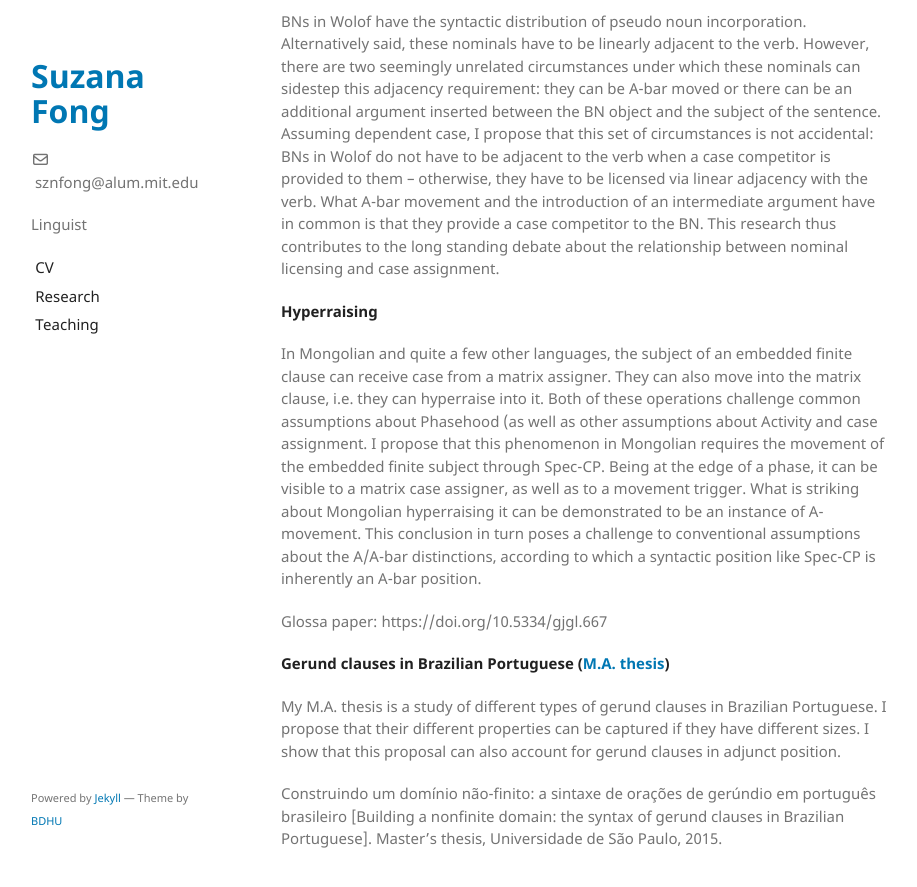
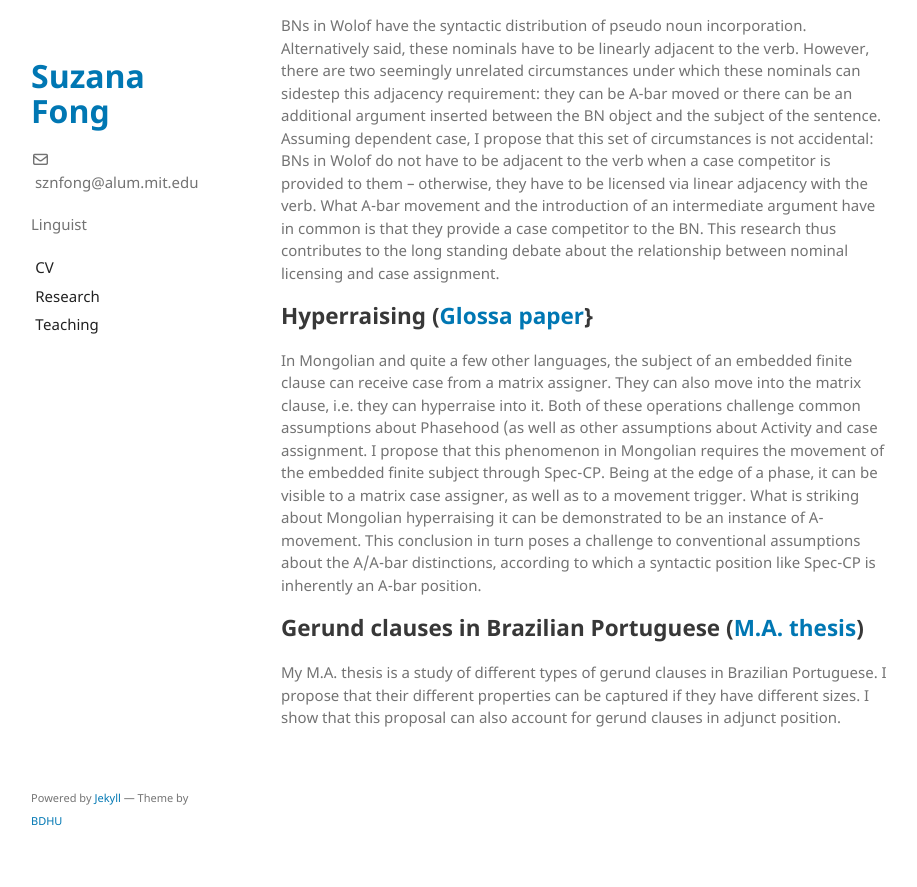
Before and after one commit to sznfng/sznfng.github.io, a Jekyll site: the page built from research.md, in a window 1280 px wide and 900 px high, scrolled down 1066 px. Shown: the top 887 px of the window, without its empty margins (179-1096 px from the left). Built offline with Jekyll 4.4.1, drawn with Linux system fonts in a browser that asks for light colours; our own code applies the rules of GitHub Pages for plain Markdown files; some of the changed text lies outside the part shown.

Commit message:
Update research.md

```diff
--- a/research.md
+++ b/research.md
@@ -8,20 +13,16 @@ Based on these properties, I suggest that object control clauses project a ΣP w
 
 This nascent project bears on the different control theories that account for the phonological properties of PRO. Furthermore, it is informative of the nature and barrierhood of nonfinite clauses.
 
-**Bare nominals in Wolof ([PhD dissertation](https://dspace.mit.edu/handle/1721.1/139864))**
+## Bare nominals in Wolof ([PhD dissertation](https://dspace.mit.edu/handle/1721.1/139864))
 
 The semantic interpretation and syntactic distribution of BNs in Wolof differ from what is taken to characterize their counterparts in other languages. First, instead of being number neutral (i.e. compatible with either a singular or plural interpretation), BNs in Wolof are singular when unmodified. They can only receive a plural interpretation when the BN is accompanied by nominal morphology that can expone a plural feature. Importantly, if such morphological is number-invariant, the BN retains a singular interpretation. In order to account for these facts, I propose that Wolof instantiates a system of nominal licensing whereby interpretable features also require licensing. If correct, this analysis provides a window into the role that features play as driving forces of syntactic derivation.
 
 BNs in Wolof have the syntactic distribution of pseudo noun incorporation. Alternatively said, these nominals have to be linearly adjacent to the verb. However, there are two seemingly unrelated circumstances under which these nominals can sidestep this adjacency requirement: they can be A-bar moved or there can be an additional argument inserted between the BN object and the subject of the sentence. Assuming dependent case, I propose that this set of circumstances is not accidental: BNs in Wolof do not have to be adjacent to the verb when a case competitor is provided to them -- otherwise, they have to be licensed via linear adjacency with the verb. What A-bar movement and the introduction of an intermediate argument have in common is that they provide a case competitor to the BN. This research thus contributes to the long standing debate about the relationship between nominal licensing and case assignment.
 
-**Hyperraising**
+## Hyperraising ([Glossa paper](https://doi.org/10.5334/gjgl.667)}
 
 In Mongolian and quite a few other languages, the subject of an embedded finite clause can receive case from a matrix assigner. They can also move into the matrix clause, i.e. they can hyperraise into it. Both of these operations challenge common assumptions about Phasehood (as well as other assumptions about Activity and case assignment. I propose that this phenomenon in Mongolian requires the movement of the embedded finite subject through Spec-CP. Being at the edge of a phase, it can be visible to a matrix case assigner, as well as to a movement trigger. What is striking about Mongolian hyperraising it can be demonstrated to be an instance of A-movement. This conclusion in turn poses a challenge to conventional assumptions about the A/A-bar distinctions, according to which a syntactic position like Spec-CP is inherently an A-bar position.
 
-Glossa paper: https://doi.org/10.5334/gjgl.667
-
-**Gerund clauses in Brazilian Portuguese ([M.A. thesis](https://ling.auf.net/lingbuzz/002715))**
+## Gerund clauses in Brazilian Portuguese ([M.A. thesis](https://ling.auf.net/lingbuzz/002715))
 
 My M.A. thesis is a study of different types of gerund clauses in Brazilian Portuguese. I propose that their different properties can be captured if they have different sizes. I show that this proposal can also account for gerund clauses in adjunct position.
-
-Construindo um domínio não-finito: a sintaxe de orações de gerúndio em português brasileiro [Building a nonfinite domain: the syntax of gerund clauses in Brazilian Portuguese]. Master’s thesis, Universidade de São Paulo, 2015.
```
Also changed, not shown: other parts of research.md (+6 -1 lines).
